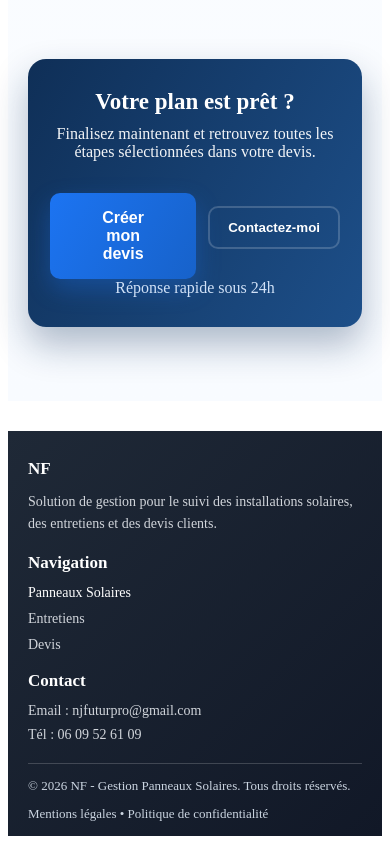
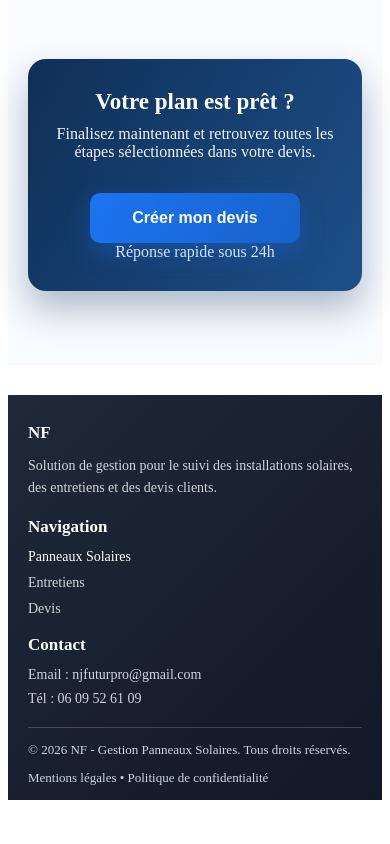
Before and after one commit to Rayanela2/nawfel, an Angular app: page / in a window 390 px wide. Shown: the part 2828-3672 px from the top of the page. After the commit the page ends 3636 px from the top, so only its background shows below. Built offline with nearby package versions, Linux system fonts and the light colour scheme.

Commit message:
fix responsive header

```diff
--- a/src/app/first-page/first-page.html
+++ b/src/app/first-page/first-page.html
@@ -95,7 +95,6 @@
       <p>Finalisez maintenant et retrouvez toutes les étapes sélectionnées dans votre devis.</p>
       <div class="cta-actions">
         <button class="cta-button" type="button" (click)="allerAuDevis()">{{ ctaLabel }}</button>
-        <button class="contact-button" type="button" (click)="callNumber()" aria-label="Appeler 06 09 52 61 09">Contactez‑moi </button>
       </div>
       <p class="cta-subtext">{{ ctaSubtext }}</p>
     </div>
```
